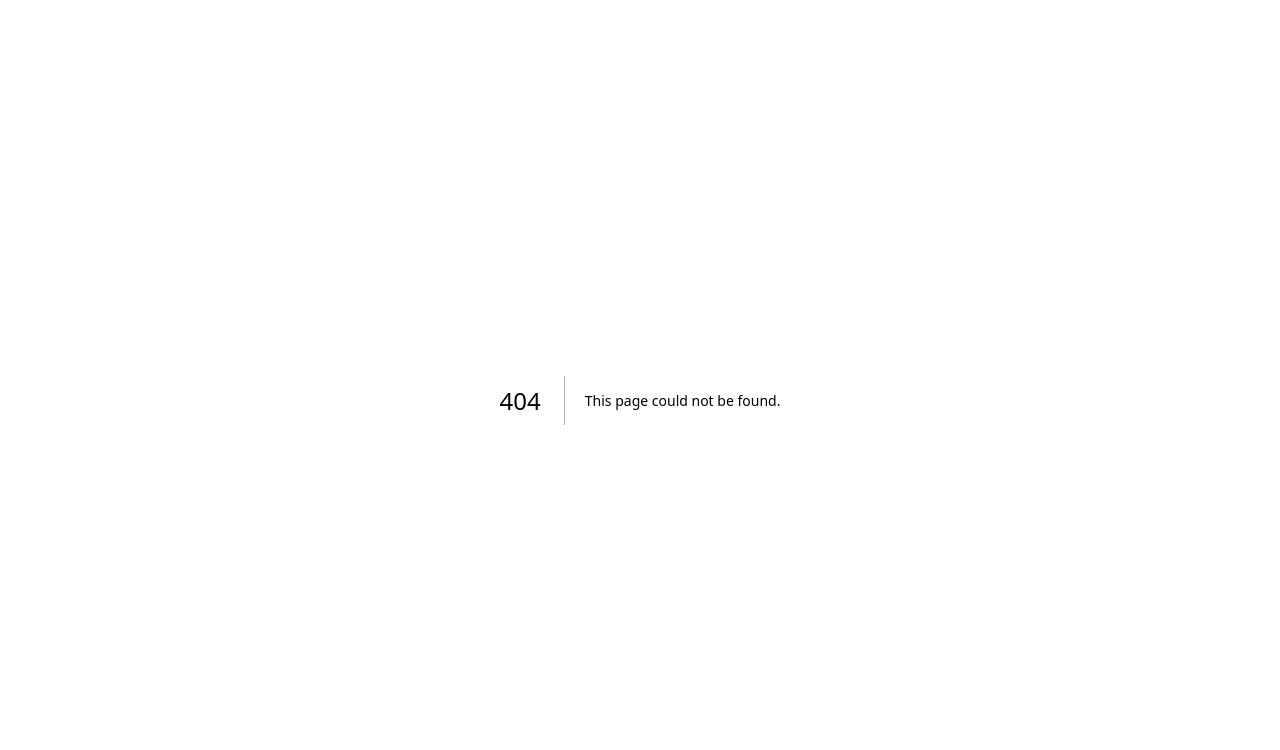
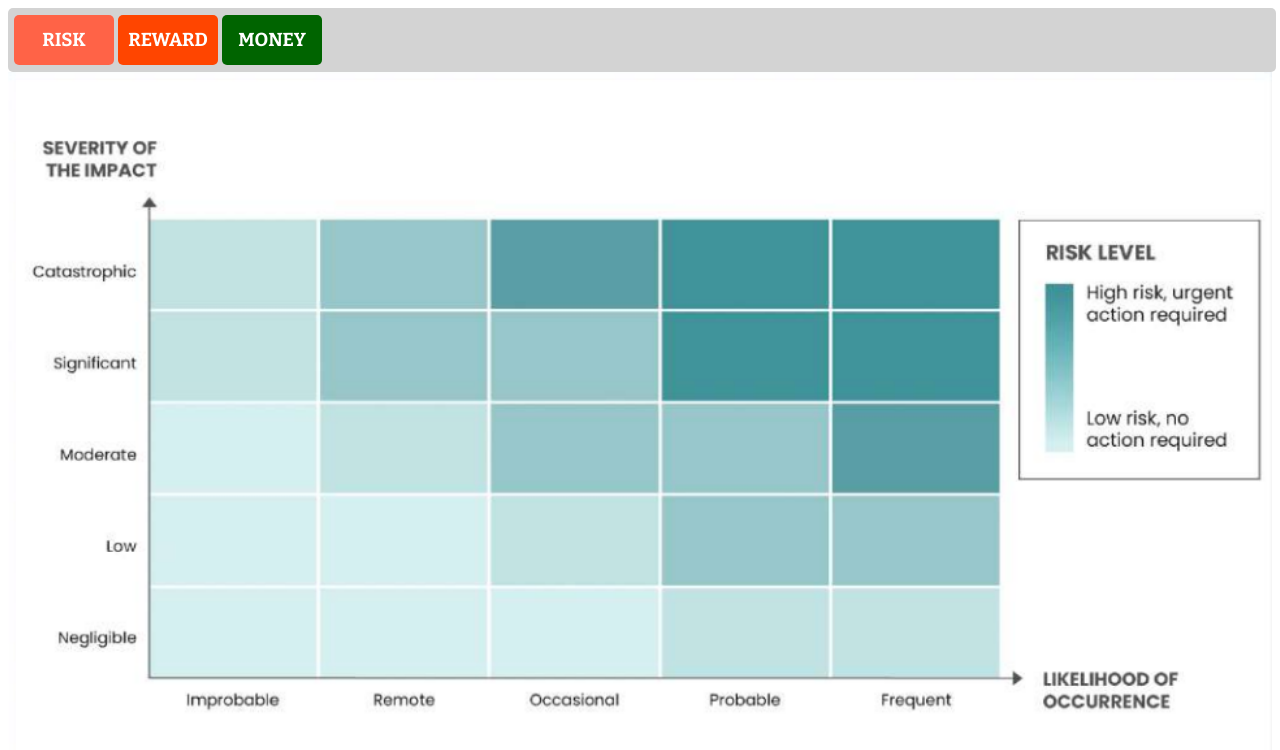
Before and after one commit to dylankhiew/next-js-assessment, a Next.js app: page /risk-graph/RiskGraphScreen in a window 1280 px wide. Before the commit this address had no page. Shown: the top 750 px of the page. Built offline with nearby package versions, Linux system fonts and the light colour scheme.

Commit message:
view: update risk graph screen

```diff
--- /dev/null
+++ b/src/pages/risk-graph/RiskGraphScreen.tsx
@@ -0,0 +1,90 @@
+import { app } from '@/typings';
+import { useContext, useEffect, useState } from 'react';
+import { IMAGES } from 'public/images';
+import styled from 'styled-components';
+import { Bitter } from 'next/font/google';
+
+import RiskGraphContext from '@/context/riskGraphContext';
+
+import Header from '../components/Header';
+import RiskGraphMiddleArea from '../components/RiskGraphMiddleArea';
+import RiskGraphLabel from '../components/RiskGraphLabel';
+import { RISK_GRAPH_LABELS } from './constants/riskGraphConstants';
+
+const bitterBold = Bitter({
+  subsets: ['latin'],
+  weight: '700',
+});
+
+const LabelArea = styled.div`
+  height: 64px;
+  padding-left: 4px;
+  width: 100%;
+  background-color: #D3D3D3;
+  border-radius: 5px;
+  border-color: black;
+  border: 1px;
+  border-width: 1px;
+  display: flex;
+  flex-direction: row;
+  align-items: center;
+`;
+
+const FloatingBanner = styled.div`
+  position: absolute;
+  width: 500px;
+  height: 50px;
+  background-color: black;
+  bottom: 12px;
+  border-radius: 10px;
+  opacity: 0.7;
+  display: flex;
+  justify-content: center;
+  align-items: center;
+  padding: 8px;
+`;
+
+const FloatingBannerText = styled.h3`
+  color: white;
+`;
+
+export default function RiskGraphScreen(): JSX.Element {
+  const { lastPlacementCoordinates: { x, y } } = useContext<app.RiskGraphContextType>(RiskGraphContext);
+
+  const [shouldShowBanner, setShouldShowBanner] = useState<boolean>(false);
+
+  useEffect(() => {
+    if (x !== 0 && y !== 0) {
+      setShouldShowBanner(true);
+      setTimeout(() => setShouldShowBanner(false), 5000);
+    }
+  }, [x, y]);
+
+  const renderLabel = (item: app.RiskGraphLabel) => (
+    <RiskGraphLabel {...item} />
+  );
+
+  const renderFloatingBanner = () => {
+    const bannerTitle = `Item has been placed on coordinates X (${x.toFixed(2)}), Y (${y.toFixed(2)})`;
+    if (shouldShowBanner) {
+      return (
+        <FloatingBanner>
+          <FloatingBannerText className={bitterBold.className}>
+            {bannerTitle}
+          </FloatingBannerText>
+        </FloatingBanner>
+      );
+    }
+  };
+
+  return (
+    <>
+      <Header />
+      <LabelArea>
+        {RISK_GRAPH_LABELS.map(renderLabel)}
+      </LabelArea>
+      <RiskGraphMiddleArea element={IMAGES.RISK_GRAPH_SCREEN.TABLE} />
+      {renderFloatingBanner()}
+    </>
+  );
+}
```
